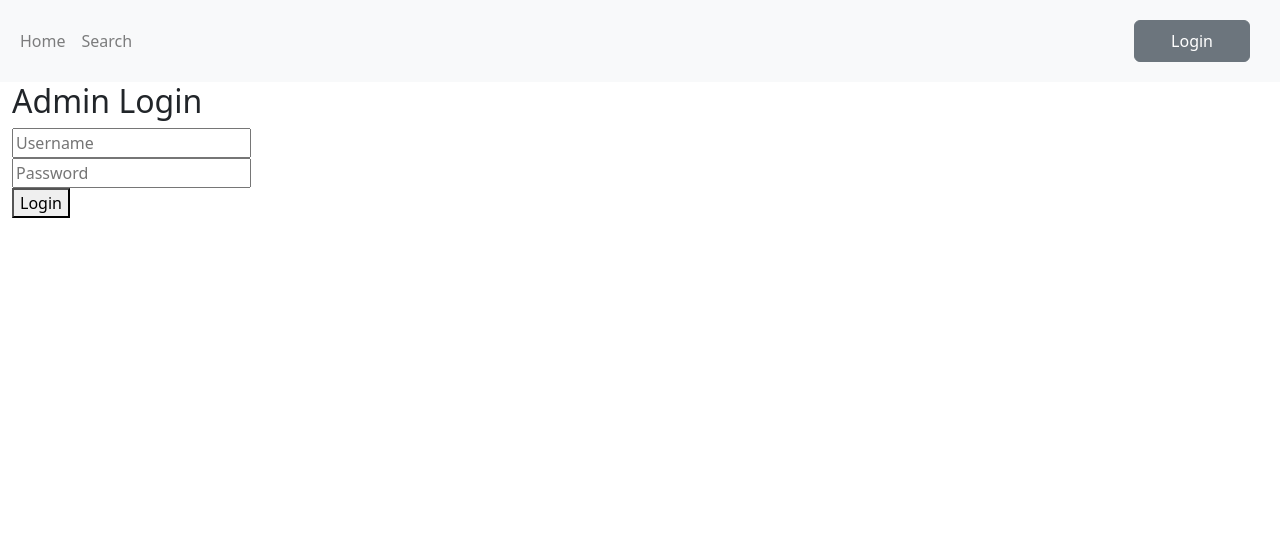
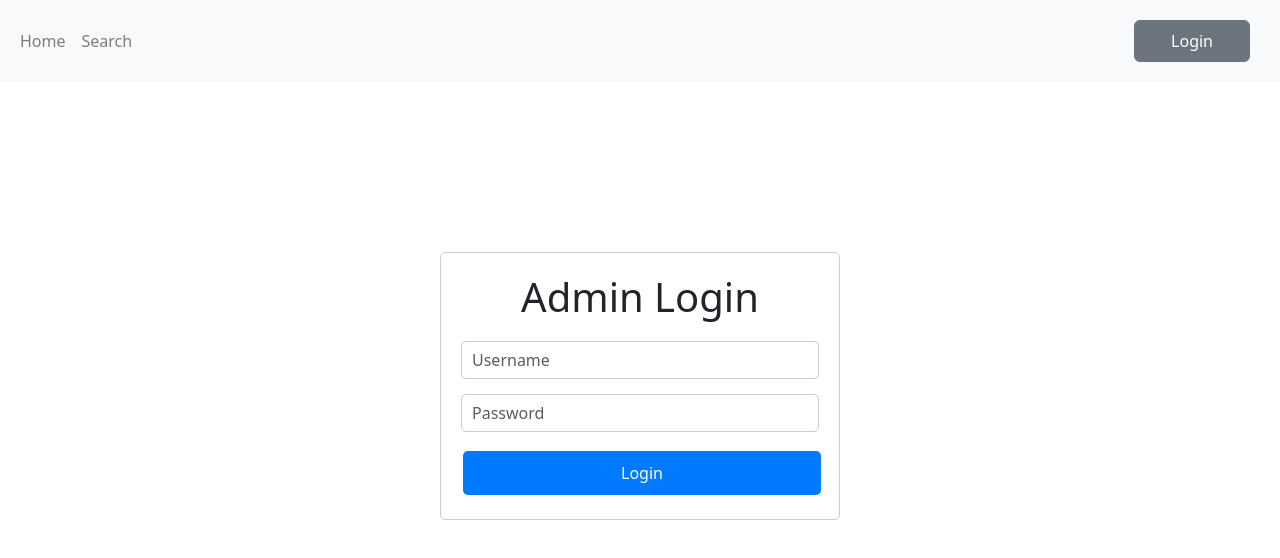
Before and after one commit to Abdoul54/Aleo, a React (Create React App) app in the folder frontend/: page /admin in a window 1280 px wide. Shown: the top 558 px of the page. Built offline with nearby package versions, Linux system fonts and the light colour scheme; a small style sheet from the web is missing.

Commit message:
login & admin pages

```diff
--- a/frontend/src/components/Search.js
+++ b/frontend/src/components/Search.js
@@ -2,7 +2,7 @@ import React, { useState } from "react";
 import axios from "axios";
 import Button from "react-bootstrap/Button";
 import Form from "react-bootstrap/Form";
-import "./Search.css";
+import "./style/Search.css";
 import "bootstrap/dist/css/bootstrap.min.css";
 import { FiFilter, FiXCircle } from 'react-icons/fi';
 import { GiPositionMarker } from 'react-icons/gi';
--- a/frontend/src/components/adminPage.js
+++ b/frontend/src/components/adminPage.js
@@ -2,6 +2,8 @@ import React, { useState, useEffect } from 'react';
 import axios from 'axios';
 import LoginPage from './loginPage';
 import Table from './table';
+import './style/adminPage.css'
+
 
 const AdminPage = () => {
   const [scrapingResult, setScrapingResult] = useState('');
@@ -14,10 +16,12 @@ const AdminPage = () => {
       setLoggedIn(true);
     }
   }, []);
+
   const handleLogin = () => {
     setLoggedIn(true);
-    localStorage.setItem('isLoggedIn', 'true')
+    localStorage.setItem('isLoggedIn', 'true');
   };
+
   const handleScrape = async () => {
     try {
       const response = await axios.post('/api/admin/scrape');
@@ -39,20 +43,32 @@ const AdminPage = () => {
   };
 
   return (
-    <div>
-      {
-      isLoggedIn ? (
-      <div>
-      <h2>Admin Page</h2>
-      <button onClick={handleScrape}>Scrape Data</button>
-      <p>{scrapingResult}</p>
-      <button onClick={handleDelete}>Delete Data</button>
-      <p>{deletionResult}</p>
-      <Table/>
-      </div>
-      ): (<LoginPage onLogin={handleLogin} />)}
+    <div className="container admin-container">
+      {isLoggedIn ? (
+        <div>
+          <h2 className="admin-title">Admin Page</h2>
+          <div className="admin-buttons">
+            <div>
+              <button className="btn btn-primary" onClick={handleScrape}>
+                Scrape Data
+              </button>
+              <p className="admin-result">{scrapingResult}</p>
+            </div>
+            <div>
+              <button className="btn btn-danger delete" onClick={handleDelete}>
+                Delete Data
+              </button>
+              <p className="admin-result">{deletionResult}</p>
+            </div>
+          </div>
+          <Table />
+        </div>
+      ) : (
+        <LoginPage onLogin={handleLogin} />
+      )}
     </div>
   );
+
 };
 
 export default AdminPage;
--- a/frontend/src/components/loginPage.js
+++ b/frontend/src/components/loginPage.js
@@ -1,4 +1,5 @@
 import React, { useState } from 'react';
+import './style/loginPage.css'
 
 const LoginPage = ({ onLogin }) => {
   const [username, setUsername] = useState('');
@@ -14,29 +15,57 @@ const LoginPage = ({ onLogin }) => {
   };
 
   return (
-    <div>
-      <h2>Admin Login</h2>
+    <div className="login-form">
+      <h1>Admin Login</h1>
       <form onSubmit={handleSubmit}>
+        <div className='form-group'>
           <input
             type="text"
             placeholder="Username"
+            className="form-control"
             value={username}
             onChange={(e) => setUsername(e.target.value)}
             required
           />
-        <br />
+        </div>
+        <div className="form-group">
           <input
             type="password"
             placeholder="Password"
+            className="form-control"
             value={password}
             onChange={(e) => setPassword(e.target.value)}
             required
           />
-        <br />
-        <button type="submit">Login</button>
+        </div>
+        <button type="submit" className="btn btn-primary">Login</button>
       </form>
     </div>
   );
 };
 
+
+const LoginForm = () => {
+  return (
+    <div className="login-form">
+      <h1>Login</h1>
+      <form>
+        <div className="form-group">
+          <label className="username">Username</label>
+          <input type="text" className="form-control" id="username" />
+        </div>
+        <div className="form-group">
+          <label className="password">Password</label>
+          <input type="password"  id="password" />
+        </div>
+        <div className="form-group form-check">
+          <input type="checkbox" className="form-check-input" id="rememberme" />
+          <label className="form-check-label">Remember me</label>
+        </div>
+        <button type="submit" className="btn btn-primary">Login</button>
+      </form >
+    </div >
+  )
+}
+
 export default LoginPage;
--- /dev/null
+++ b/frontend/src/components/style/adminPage.css
@@ -0,0 +1,23 @@
+/* adminPage.css */
+.admin-container {
+    padding: 20px;
+}
+
+.admin-title {
+    font-size: 24px;
+    margin-bottom: 10px;
+}
+
+.admin-buttons {
+    display: flex;
+    justify-content: space-between;
+    margin-bottom: 20px;
+}
+
+.admin-buttons button {
+    margin-right: 10px;
+}
+
+.admin-result {
+    margin-top: 10px;
+}
--- /dev/null
+++ b/frontend/src/components/style/loginPage.css
@@ -0,0 +1,49 @@
+.login-form {
+    max-width: 400px;
+    margin: 0 auto;
+    padding: 20px;
+    border: 1px solid #ccc;
+    border-radius: 5px;
+    background: #fff;
+    margin-top: 150px;
+}
+
+.login-form h1 {
+    text-align: center;
+    margin-bottom: 20px;
+}
+
+.login-form .form-group {
+    margin-bottom: 15px;
+}
+
+.login-form .form-control {
+    width: 100%;
+    padding: 10px;
+    font-size: 16px;
+    border: 1px solid #ccc;
+    border-radius: 5px;
+}
+
+.login-form .form-check {
+    margin-bottom: 15px;
+}
+
+.login-form .btn-primary {
+    width: 100%;
+    padding: 10px;
+    font-size: 16px;
+    background-color: #007bff;
+    border: none;
+    border-radius: 5px;
+    color: #fff;
+    cursor: pointer;
+}
+
+.login-form .btn-primary:hover {
+    background-color: #0069d9;
+}
+
+.login-form .form-check-input {
+    margin-right: 5px;
+}
```
Also changed, not shown: frontend/src/components/style/Search.css (renamed from frontend/src/components/Search.css). Lines whose indentation alone changed are shown as unchanged.
